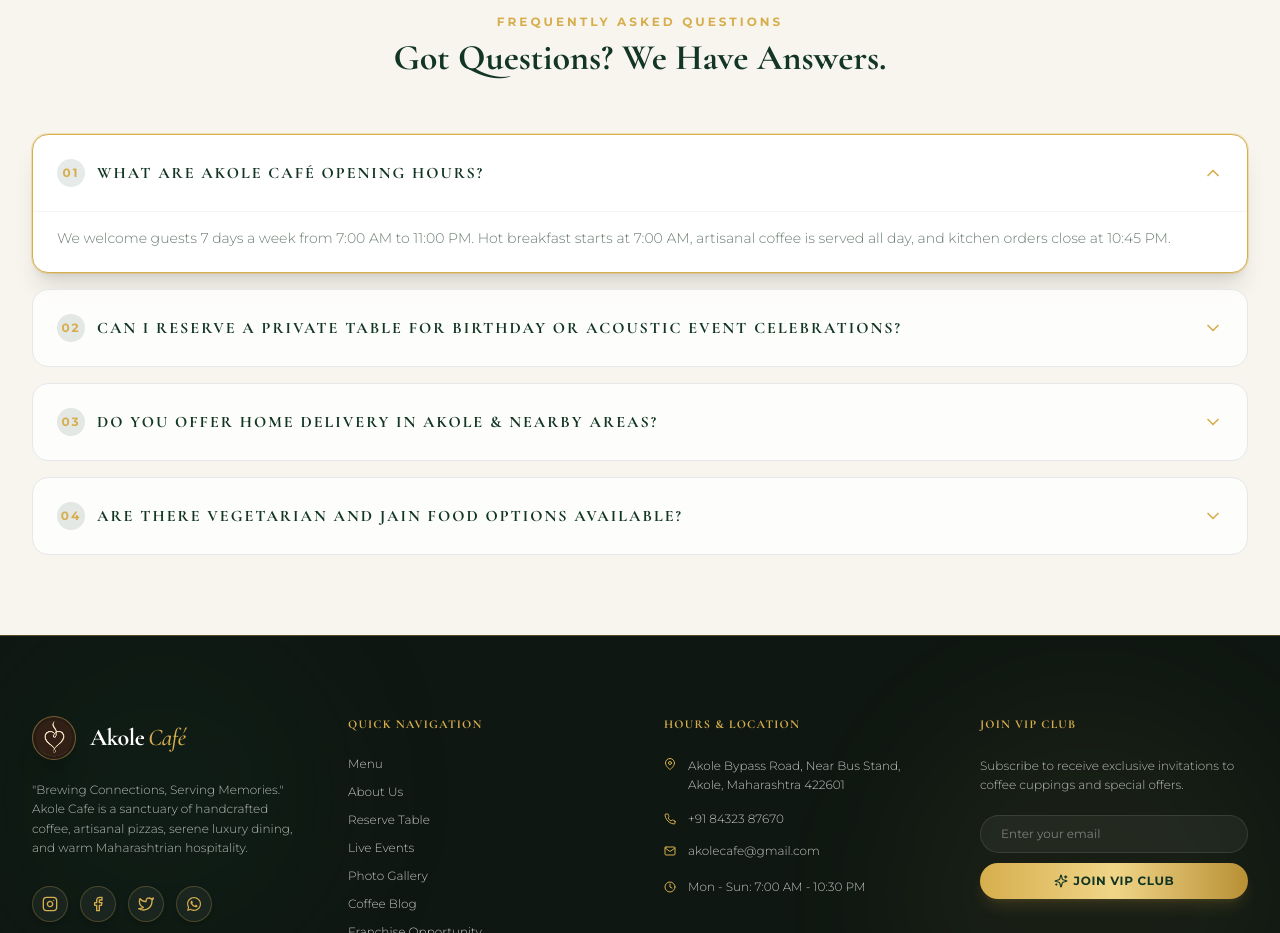
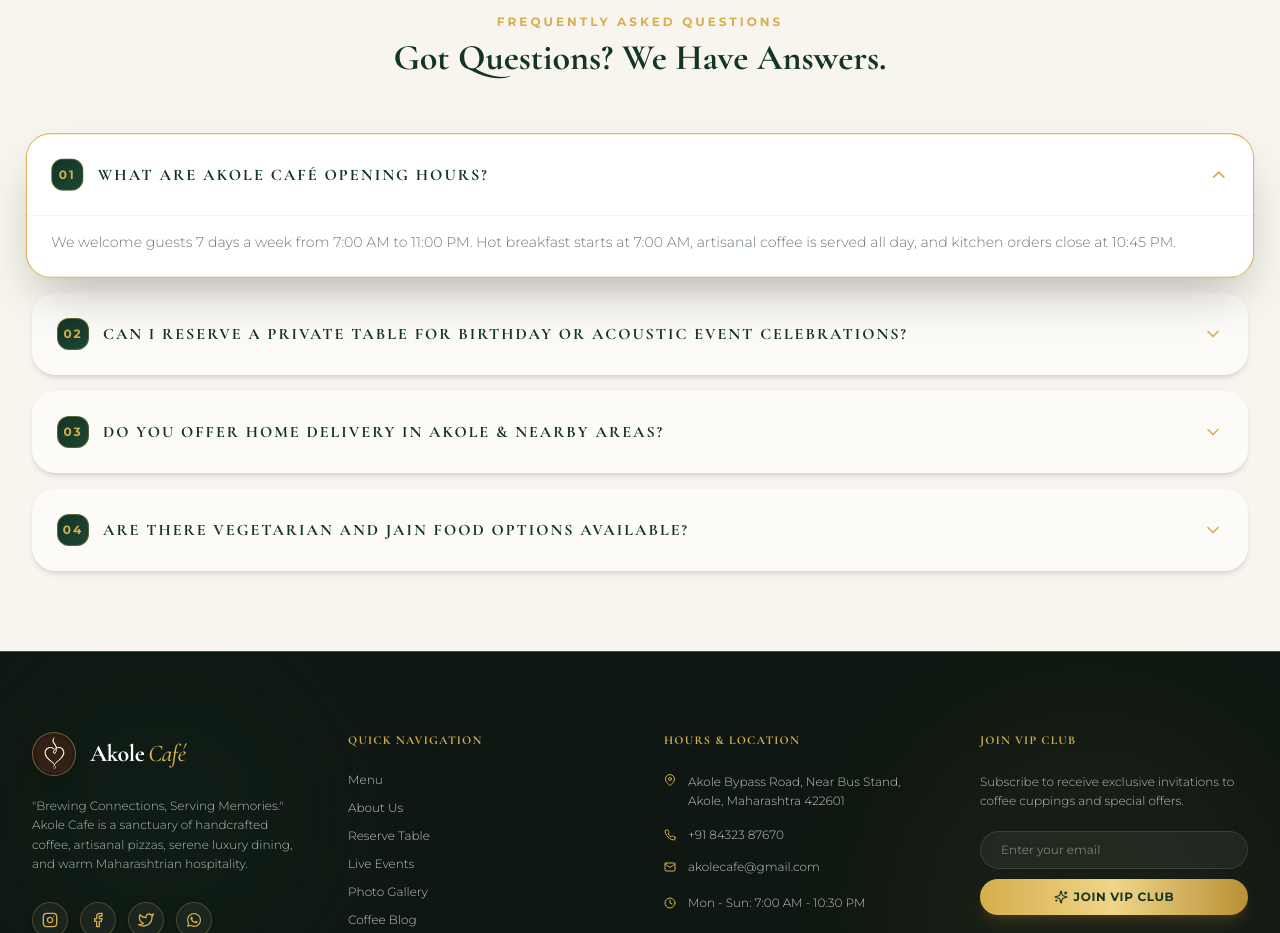
Before and after one commit to jshivraj028-pixel/akole-cafe-public, a React (Vite) app: page /contact in a window 1280 px wide. Shown: the part 1800-2733 px from the top of the page. Built offline with nearby package versions, Linux system fonts and the light colour scheme; no server answers; a web font is replaced by a local one.

Commit message:
style: Redesign FAQ accordion with glassmorphism and gold numbers

```diff
--- a/src/pages/Contact.jsx
+++ b/src/pages/Contact.jsx
@@ -350,21 +350,21 @@
               return (
                 <div
                   key={index}
-                  className={`rounded-2xl transition-all duration-300 overflow-hidden border ${
+                  className={`rounded-[24px] transition-all duration-300 overflow-hidden border ${
                     isOpen
-                      ? 'bg-white dark:bg-[#16231B] border-[#D6AE4D] shadow-xl ring-1 ring-[#D6AE4D]/30'
-                      : 'bg-white/80 dark:bg-[#16231B]/80 border-gray-200 dark:border-[#D6AE4D]/20 hover:border-[#D6AE4D]/50'
+                      ? 'bg-white/95 dark:bg-[#16231B]/95 border-[#D6AE4D] shadow-2xl scale-[1.01]'
+                      : 'bg-white/60 dark:bg-[#16231B]/60 border-white/20 dark:border-[#D6AE4D]/15 backdrop-blur-xs shadow-md hover:border-[#D6AE4D]/55 hover:scale-[1.005]'
                   }`}
                 >
                   <button
                     onClick={() => setActiveFaq(isOpen ? null : index)}
-                    className="w-full p-6 text-left flex items-center justify-between font-serif font-bold text-base text-[#123524] dark:text-white cursor-pointer"
+                    className="w-full p-6 text-left flex items-center justify-between font-serif font-extrabold text-sm sm:text-base text-[#123524] dark:text-white cursor-pointer select-none"
                   >
-                    <span className="flex items-center gap-3">
-                      <span className="w-7 h-7 rounded-full bg-[#123524]/10 dark:bg-[#D6AE4D]/20 text-[#D6AE4D] flex items-center justify-center text-xs font-sans">
+                    <span className="flex items-center gap-3.5">
+                      <span className="w-8 h-8 rounded-xl bg-gradient-to-br from-[#123524] to-[#1D4732] text-[#D6AE4D] flex items-center justify-center text-xs font-sans font-bold border border-[#D6AE4D]/35 shrink-0">
                         0{index + 1}
                       </span>
-                      {faq.q}
+                      <span className="pr-2">{faq.q}</span>
                     </span>
                     <FiChevronDown className={`w-5 h-5 text-[#D6AE4D] transition-transform duration-300 shrink-0 ${isOpen ? 'rotate-180' : ''}`} />
                   </button>
```
